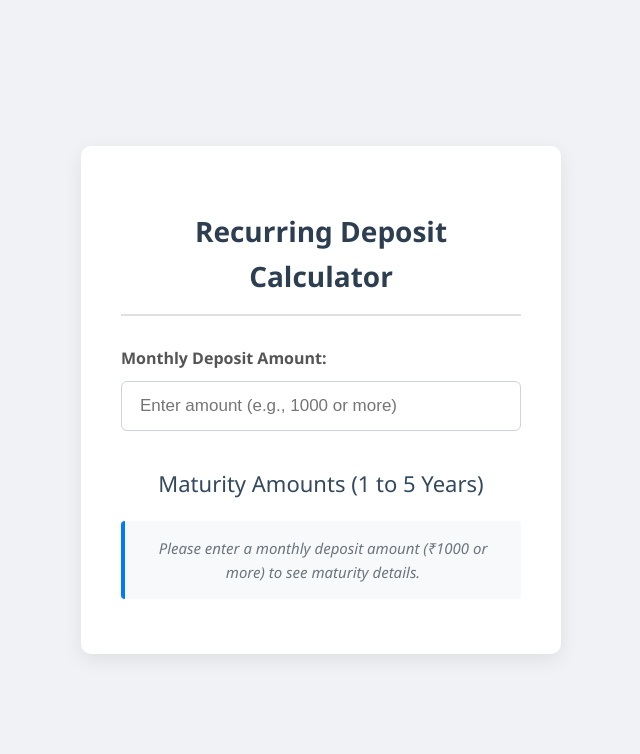
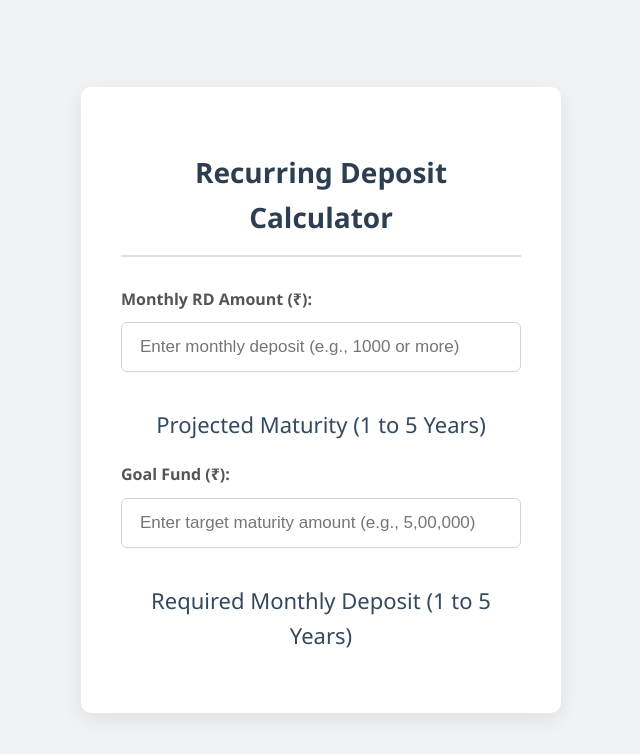
Before and after one commit to smlfin/rdcalculator, a plain HTML site: page index.htm in a window 1280 px wide. Shown: the whole page, without its empty margins (319-959 px from the left). Drawn offline with Linux system fonts and the light colour scheme.

Commit message:
Update index.htm

```diff
--- a/index.htm
+++ b/index.htm
@@ -10,17 +10,38 @@
     <div class="calculator-container">
         <h2>Recurring Deposit Calculator</h2>
 
-        <div class="input-group">
-            <label for="amount">Monthly Deposit Amount:</label>
-            <input type="number" id="amount" min="1000" placeholder="Enter amount (e.g., 1000 or more)">
-        </div>
+        <div class="calculation-grid">
 
-        <div class="result-group">
-            <h3>Maturity Amounts (1 to 5 Years)</h3>
-            <div id="maturityResultsTableContainer">
-                <p class="placeholder-text">Please enter a monthly deposit amount (₹1000 or more) to see maturity details.</p>
+            <div class="calc-section">
+                <div class="input-group">
+                    <label for="monthlyDeposit">Monthly RD Amount (₹):</label>
+                    <input type="number" id="monthlyDeposit" min="1000" placeholder="Enter monthly deposit (e.g., 1000 or more)">
+                </div>
+
+                <div class="result-group">
+                    <h3>Projected Maturity (1 to 5 Years)</h3>
+                    <div id="maturityResultsTableContainer">
+                    </div>
+                </div>
             </div>
-        </div>
+
+            <div class="vertical-separator"></div>
+
+            <div class="calc-section">
+                <div class="input-group">
+                    <label for="targetAmount">Goal Fund (₹):</label>
+                    <input type="number" id="targetAmount" min="1000" placeholder="Enter target maturity amount (e.g., 5,00,000)">
+                </div>
+
+                <div class="result-group">
+                    <h3 id="goalFundHeading">Required Monthly Deposit (1 to 5 Years)</h3>
+                    <div id="depositResultsTableContainer">
+                    </div>
+                </div>
+            </div>
+
+        </div> <button id="clearButton" class="clear-button" style="display:none;">Clear All</button>
+
     </div>
 
     <script src="script.js"></script>
```
